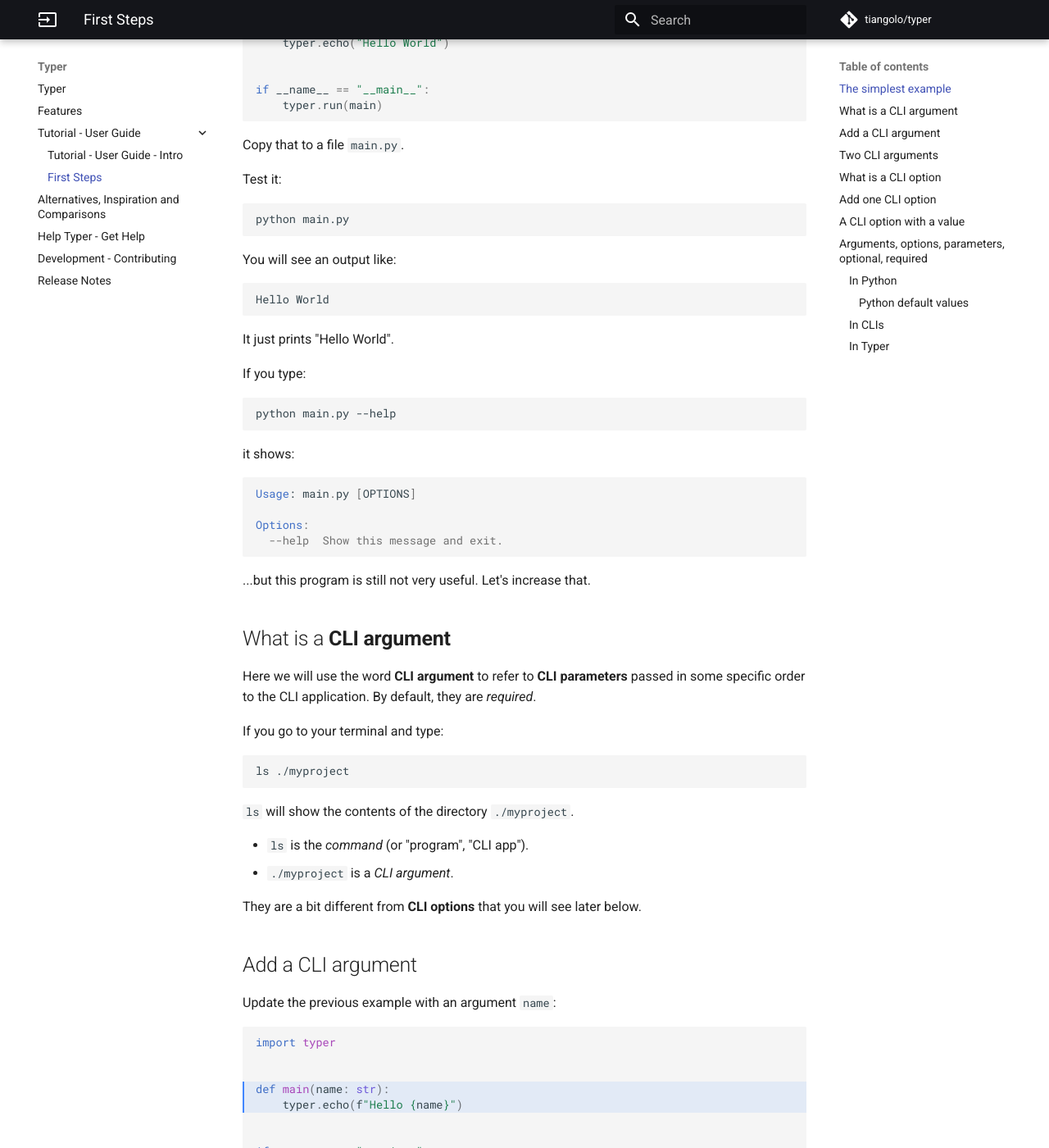
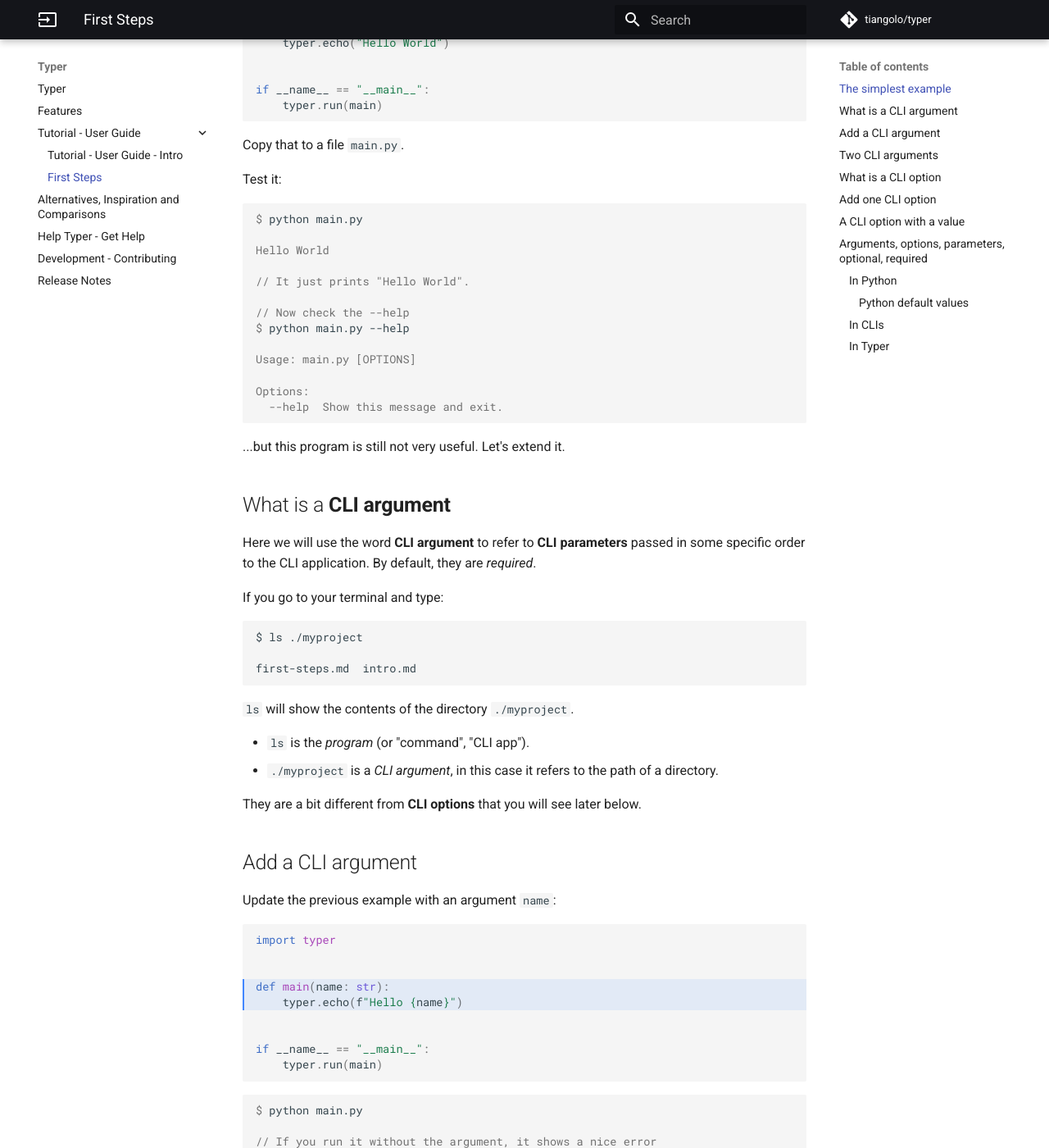
Before and after one commit to RED0731/red_pythonTyper, an MkDocs documentation site: the page built from docs/tutorial/first-steps.md, in a window 1280 px wide and 1400 px high, scrolled down 316 px. Shown: the whole window at 82% size. Built offline with MkDocs 1.6.1 and Material for MkDocs 9.7.7, drawn with Linux system fonts in a browser that asks for light colours; comment, search, counter and statistics services are not loaded; some of the changed text lies outside the part shown.

Commit message:
:sparkles: Update Termynal modifications, update first steps to use it
Make Termynal have fixed sizes, add "fast" button, use it in first steps

````diff
--- a/docs/css/termynal.css
+++ b/docs/css/termynal.css
@@ -51,6 +51,12 @@
     text-align: center;
 }
 
+a[data-terminal-control] {
+    text-align: right;
+    display: block;
+    color: #aebbff;
+}
+
 [data-ty] {
     display: block;
     line-height: 2;
--- a/docs/js/custom.js
+++ b/docs/js/custom.js
@@ -1,31 +1,33 @@
 document.querySelectorAll(".use-termynal").forEach(node => {
     node.style.display = "block";
-    new Termynal(node);
+    new Termynal(node, {
+        lineDelay: 500
+    });
 });
 const progressLiteralStart = "---> 100%";
 const promptLiteralStart = "$ ";
 const termynalActivateClass = "termy";
+let termynals = [];
 
-function loadVisibleTermynals() {
+function createTermynals() {
     document
         .querySelectorAll(`.${termynalActivateClass} .codehilite`)
         .forEach(node => {
-            if (node.getBoundingClientRect().top - innerHeight <= 0) {
             const text = node.textContent;
             const lines = text.split("\n");
             const useLines = [];
             let buffer = [];
             function saveBuffer() {
                 if (buffer.length) {
-                        let isBlankSpace = true
+                    let isBlankSpace = true;
                     buffer.forEach(line => {
                         if (line) {
-                                isBlankSpace = false
+                            isBlankSpace = false;
                         }
-                        })
-                        dataValue = {}
+                    });
+                    dataValue = {};
                     if (isBlankSpace) {
-                            dataValue["delay"] = 0
+                        dataValue["delay"] = 0;
                     }
                     if (buffer.length > 1 && buffer[buffer.length - 1] === "") {
                         // The last single <br> won't have effect
@@ -33,7 +35,7 @@ function loadVisibleTermynals() {
                         buffer.push("");
                     }
                     const bufferValue = buffer.join("<br>");
-                        dataValue["value"] = bufferValue
+                    dataValue["value"] = bufferValue;
                     useLines.push(dataValue);
                     buffer = [];
                 }
@@ -67,10 +69,23 @@ function loadVisibleTermynals() {
             const div = document.createElement("div");
             node.replaceWith(div);
             const termynal = new Termynal(div, {
-                    lineData: useLines
+                lineData: useLines,
+                noInit: true,
+                lineDelay: 500
+            });
+            termynals.push(termynal);
         });
 }
+
+function loadVisibleTermynals() {
+    termynals = termynals.filter(termynal => {
+        if (termynal.container.getBoundingClientRect().top - innerHeight <= 0) {
+            termynal.init();
+            return false;
+        }
+        return true;
     });
 }
 window.addEventListener("scroll", loadVisibleTermynals);
+createTermynals();
 loadVisibleTermynals();
--- a/docs/js/termynal.js
+++ b/docs/js/termynal.js
@@ -30,11 +30,11 @@ class Termynal {
     constructor(container = '#termynal', options = {}) {
         this.container = (typeof container === 'string') ? document.querySelector(container) : container;
         this.pfx = `data-${options.prefix || 'ty'}`;
-        this.startDelay = options.startDelay
+        this.originalStartDelay = this.startDelay = options.startDelay
             || parseFloat(this.container.getAttribute(`${this.pfx}-startDelay`)) || 600;
-        this.typeDelay = options.typeDelay
+        this.originalTypeDelay = this.typeDelay = options.typeDelay
             || parseFloat(this.container.getAttribute(`${this.pfx}-typeDelay`)) || 90;
-        this.lineDelay = options.lineDelay
+        this.originalLineDelay = this.lineDelay = options.lineDelay
             || parseFloat(this.container.getAttribute(`${this.pfx}-lineDelay`)) || 1500;
         this.progressLength = options.progressLength
             || parseFloat(this.container.getAttribute(`${this.pfx}-progressLength`)) || 40;
@@ -45,16 +45,33 @@ class Termynal {
         this.cursor = options.cursor
             || this.container.getAttribute(`${this.pfx}-cursor`) || '▋';
         this.lineData = this.lineDataToElements(options.lineData || []);
+        this.loadLines()
         if (!options.noInit) this.init()
+    }
+
+    loadLines() {
+        // Load all the lines and create the container so that the size is fixed
+        // Otherwise it would be changing and the user viewport would be constantly
+        // moving as she/he scrolls
+        const finish = this.generateFinish()
+        finish.style.visibility = 'hidden'
+        this.container.appendChild(finish)
+        // Appends dynamically loaded lines to existing line elements.
+        this.lines = [...this.container.querySelectorAll(`[${this.pfx}]`)].concat(this.lineData);
+        for (let line of this.lines) {
+            line.style.visibility = 'hidden'
+            this.container.appendChild(line)
+        }
+        const restart = this.generateRestart()
+        restart.style.visibility = 'hidden'
+        this.container.appendChild(restart)
+        this.container.setAttribute('data-termynal', '');
     }
 
     /**
      * Initialise the widget, get lines, clear container and start animation.
      */
     init() {
-        // Appends dynamically loaded lines to existing line elements.
-        this.lines = [...this.container.querySelectorAll(`[${this.pfx}]`)].concat(this.lineData);
-
         /**
          * Calculates width and height of Termynal container.
          * If container is empty and lines are dynamically loaded, defaults to browser `auto` or CSS.
@@ -67,6 +84,9 @@ class Termynal {
 
         this.container.setAttribute('data-termynal', '');
         this.container.innerHTML = '';
+        for (let line of this.lines) {
+            line.style.visibility = 'visible'
+        }
         this.start();
     }
 
@@ -74,6 +94,7 @@ class Termynal {
      * Start the animation and rener the lines depending on their data attributes.
      */
     async start() {
+        this.addFinish()
         await this._wait(this.startDelay);
 
         for (let line of this.lines) {
@@ -98,6 +119,49 @@ class Termynal {
 
             line.removeAttribute(`${this.pfx}-cursor`);
         }
+        this.addRestart()
+        this.finishElement.style.visibility = 'hidden'
+        this.lineDelay = this.originalLineDelay
+        this.typeDelay = this.originalTypeDelay
+        this.startDelay = this.originalStartDelay
+    }
+
+    generateRestart() {
+        const restart = document.createElement('a')
+        restart.onclick = (e) => {
+            e.preventDefault()
+            this.container.innerHTML = ''
+            this.init()
+        }
+        restart.href = '#'
+        restart.setAttribute('data-terminal-control', '')
+        restart.innerHTML = "restart \u27f3"  // Refresh emoji
+        return restart
+    }
+
+    generateFinish() {
+        const finish = document.createElement('a')
+        finish.onclick = (e) => {
+            e.preventDefault()
+            this.lineDelay = 0
+            this.typeDelay = 0
+            this.startDelay = 0
+        }
+        finish.href = '#'
+        finish.setAttribute('data-terminal-control', '')
+        finish.innerHTML = "fast \u2b95"  // Fast emoji arrow
+        this.finishElement = finish
+        return finish
+    }
+
+    addRestart() {
+        const restart = this.generateRestart()
+        this.container.appendChild(restart)
+    }
+
+    addFinish() {
+        const finish = this.generateFinish()
+        this.container.appendChild(finish)
     }
 
     /**
@@ -106,11 +170,11 @@ class Termynal {
      */
     async type(line) {
         const chars = [...line.textContent];
-        const delay = line.getAttribute(`${this.pfx}-typeDelay`) || this.typeDelay;
         line.textContent = '';
         this.container.appendChild(line);
 
         for (let char of chars) {
+            const delay = line.getAttribute(`${this.pfx}-typeDelay`) || this.typeDelay;
             await this._wait(delay);
             line.textContent += char;
         }
--- a/docs/tutorial/first-steps.md
+++ b/docs/tutorial/first-steps.md
@@ -10,34 +10,27 @@ Copy that to a file `main.py`.
 
 Test it:
 
-```bash
-python main.py
-```
+<div class="termy">
 
-You will see an output like:
+```console
+$ python main.py
 
-```hl_lines=""
 Hello World
-```
 
-It just prints "Hello World".
+// It just prints "Hello World".
 
-If you type:
+// Now check the --help
+$ python main.py --help
 
-```bash
-python main.py --help
-```
-
-it shows:
-
-```
 Usage: main.py [OPTIONS]
 
 Options:
   --help  Show this message and exit.
 ```
 
-...but this program is still not very useful. Let's increase that.
+</div>
+
+...but this program is still not very useful. Let's extend it.
 
 ## What is a **CLI argument**
 
@@ -45,14 +38,20 @@ Here we will use the word **CLI argument** to refer to **CLI parameters** passed
 
 If you go to your terminal and type:
 
+<div class="termy">
+
 ```bash
-ls ./myproject
+$ ls ./myproject
+
+first-steps.md  intro.md
 ```
+
+</div>
 
 `ls` will show the contents of the directory `./myproject`.
 
-* `ls` is the *command* (or "program", "CLI app").
-* `./myproject` is a *CLI argument*.
+* `ls` is the *program* (or "command", "CLI app").
+* `./myproject` is a *CLI argument*, in this case it refers to the path of a directory.
 
 They are a bit different from **CLI options** that you will see later below.
 
@@ -64,34 +63,28 @@ Update the previous example with an argument `name`:
 {!./src/first_steps/tutorial002.py!}
 ```
 
-If you run it without the argument:
+<div class="termy">
 
-```bash
-python main.py
-```
+```console
 
-it shows:
+$ python main.py
 
-```
+// If you run it without the argument, it shows a nice error
+
 Usage: main.py [OPTIONS] NAME
 Try "main.py --help" for help.
 
 Error: Missing argument "NAME".
+
+// Now pass that NAME CLI argument
+$ python main.py Camila
+
+Hello Camila
+
+// Here "Camila" is the CLI argument
 ```
 
-Now pass that `name` *CLI argument*:
-
-```bash
-python main.py Camila
-```
-
-it shows:
-
-```
-Hello Camila
-```
-
-Here `Camila` is the *CLI argument*.
+</div>
 
 ## Two CLI arguments
 
@@ -101,57 +94,42 @@ Now extend that to have 2 arguments, `name` and `lastname`:
 {!./src/first_steps/tutorial003.py!}
 ```
 
-Now get the help:
+<div class="termy">
 
-```bash
-python main.py --help
-```
+```console
+// Check the main --help
+$ python main.py --help
 
-it shows:
-
-```
 Usage: main.py [OPTIONS] NAME LASTNAME
 
 Options:
   --help  Show this message and exit.
-```
 
-There are now 2 *CLI arguments*, `name` and `lastname`.
+// There are now 2 CLI arguments, name and lastname
 
-Now pass a single `name` argument:
+// Now pass a single name argument
+$ python main.py Camila
 
-```bash
-python main.py Camila
-```
-
-it shows:
-
-```
 Usage: main.py [OPTIONS] NAME LASTNAME
 Try "main.py --help" for help.
 
 Error: Missing argument "LASTNAME".
+
+// These 2 arguments are required, so, pass both:
+$ python main.py Camila Gutiérrez
+
+Hello Camila Gutiérrez
 ```
 
-These 2 arguments are required, so, pass both:
-
-```bash
-python main.py Camila Gutiérrez
-```
-
-it shows:
-
-```
-Hello Camila Gutiérrez
-```
+</div>
 
 !!! tip
     Notice that the order is important. The last name has to go after the first name.
 
     If you called it with:
 
-    ```bash
-    python main.py Gutiérrez Camila
+    ```
+    $ python main.py Gutiérrez Camila
     ```
 
     your app wouldn't have a way to know which is the `name` and which the `lastname`. It expects the first *CLI argument* to be the `name` and the second *CLI argument* to be the `lastname`.
@@ -160,13 +138,19 @@ Hello Camila Gutiérrez
 
 Here we will use the word **CLI option** to refer to *CLI parameters* passed to the CLI application with a specific name. For example, if you go to your terminal and type:
 
-```bash
-ls ./myproject --size
+<div class="termy">
+
+```console
+$ ls ./myproject --size
+
+12 first-steps.md   4 intro.md
 ```
+
+</div>
 
 `ls` will show the contents of the directory `./myproject` with their `size`.
 
-* `ls` is the *command* (or "program", "CLI app").
+* `ls` is the *program* (or "command", "CLI app").
 * `./myproject` is a *CLI argument*.
 * `--size` is an optional *CLI option*.
 
@@ -176,9 +160,15 @@ A *CLI option* like `--size` doesn't depend on the order like a *CLI argument*.
 
 So, if you put the `--size` *before* the *CLI argument*, it still works:
 
-```bash
-ls --size ./myproject
+<div class="termy">
+
+```console
+$ ls --size ./myproject
+
+12 first-steps.md   4 intro.md
 ```
+
+</div>
 
 The main visual difference between a *CLI option* and and a *CLI argument* is that the *CLI option* has `--` prepended to the name, like in "`--size`".
 
@@ -205,15 +195,12 @@ Now add a `--formal` *CLI option*:
 
 Here `formal` is a `bool` that is `False` by default.
 
-If you get the help:
+<div class="termy">
 
-```bash
-python main.py --help
-```
+```console
+// Get the help
+$ python main.py --help
 
-it shows:
-
-```
 Usage: main.py [OPTIONS] NAME LASTNAME
 
 Options:
@@ -221,50 +208,36 @@ Options:
   --help                  Show this message and exit.
 ```
 
+</div>
+
 !!! tip
     Notice that it automatically creates a `--formal` and a `--no-formal` because it detected that `formal` is a `bool`.
 
 Now call it normally:
 
-```bash
-python main.py Camila Gutiérrez
-```
+<div class="termy">
 
-it still shows:
+```console
+$ python main.py Camila Gutiérrez
 
-```
 Hello Camila Gutiérrez
-```
 
-But if you pass `--formal`:
+// But if you pass --formal
+$ python main.py Camila Gutiérrez --formal
 
-```bash
-python main.py Camila Gutiérrez --formal
-```
+Good day Ms. Camila Gutiérrez.
 
-it shows:
+// And as --formal is a CLI option you can put it anywhere in this command
+$ python main.py Camila --formal Gutiérrez
 
-```
+Good day Ms. Camila Gutiérrez.
+
+$ python main.py --formal Camila Gutiérrez
+
 Good day Ms. Camila Gutiérrez.
 ```
 
-And as `formal` is a *CLI option*, you can put it anywhere in this command:
-
-```bash
-python main.py Camila --formal Gutiérrez
-```
-
-and:
-
-```bash
-python main.py --formal Camila Gutiérrez
-```
-
-both still show:
-
-```
-Good day Ms. Camila Gutiérrez.
-```
+</div>
 
 ## A *CLI option* with a value
 
@@ -276,15 +249,11 @@ To convert the `lastname` from a *CLI argument* to a *CLI option*, give it a def
 
 As `lastname` now has a default value of `""` (an empty string) it is no longer required in the function, and **Typer** will now by default make it an optional *CLI option*.
 
-If you get the help:
+<div class="termy">
 
-```bash
-python main.py --help
-```
+```console
+$ python main.py --help
 
-it now shows:
-
-```
 Usage: main.py [OPTIONS] NAME
 
 Options:
@@ -293,49 +262,45 @@ Options:
   --help                  Show this message and exit.
 ```
 
+</div>
+
 !!! tip
     Notice the `--lastname`, and notice that it takes a textual value.
 
     A *CLI option* with a value like `--lastname` (contrary to a *CLI option* without a value, a `bool` flag, like `--formal` or `--size`) takes as its value whatever is at the *right side* of the *CLI option*.
 
-If you call it without a `--lastname`:
+<div class="termy">
 
-```bash
-python main.py Camila
+```console
+// Call it without a --lastname
+$ python main.py Camila
+
+Hello Camila
+
+// Pass the --lastname
+$ python main.py Camila --lastname Gutiérrez
+
+Hello Camila Gutiérrez
 ```
 
-it shows:
-
-```
-Hello Camila
-```
-
-and you can pass the `--lastname`:
-
-```bash
-python main.py Camila --lastname Gutiérrez
-```
-
-and it shows:
-
-```
-Hello Camila Gutiérrez
-```
+</div>
 
 !!! tip
     Notice that "`Gutiérrez`" is at the right side of `--lastname`. A *CLI option* with a value takes as its value whatever is at the *right side*.
 
 And as `--lastname` is now a *CLI option* that doesn't depend on the order, you can pass it before the name:
 
-```bash
-python main.py --lastname Gutiérrez Camila
+<div class="termy">
+
+```console
+$ python main.py --lastname Gutiérrez Camila
+
+// and it will still work normally
+
+Hello Camila Gutiérrez
 ```
 
-and it will still work normally:
-
-```
-Hello Camila Gutiérrez
-```
+</div>
 
 ## Arguments, options, parameters, optional, required
 
````
Lines whose indentation alone changed are shown as unchanged.
